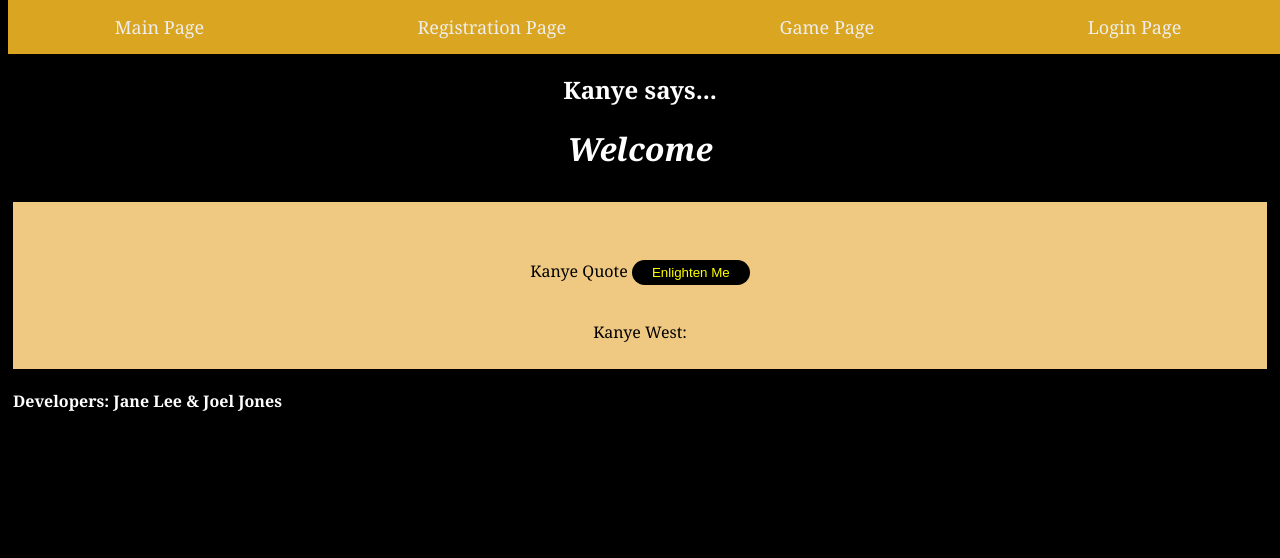
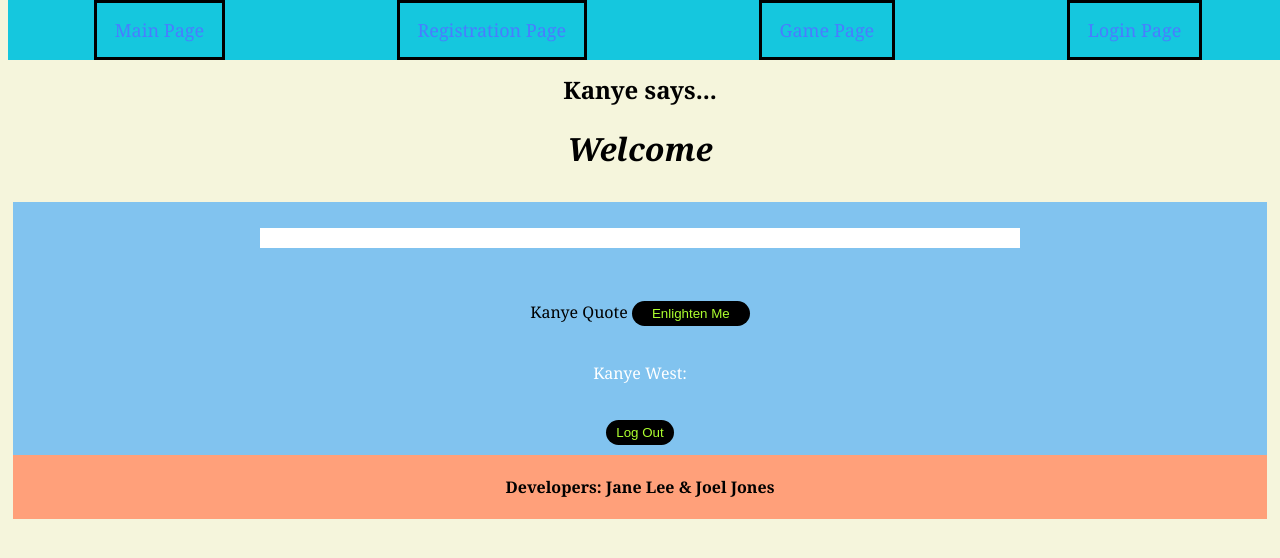
Before and after one commit to miihnu/cs2808-finalproject2022, a website: page public/views/index.html in a window 1280 px wide. Drawn offline with Linux system fonts and the light colour scheme; files that its build step writes are made by us from their sources; no server answers; files whose address does not match are found by name.

Commit message:
more changes + css change

```diff
--- a/public/styles/game.css
+++ b/public/styles/game.css
@@ -9,3 +9,6 @@
 nav {
     margin-bottom: 60px;
 }
+body {
+    background-color: beige;
+}
--- a/public/styles/index.css
+++ b/public/styles/index.css
@@ -1,7 +1,7 @@
 body {
     font-family: Georgia, serif, 'Times New Roman', Times;
-    background-color: black;
-    color: white;
+    background-color: beige;
+    color: black;
 }
 #container {
     display:flex;
@@ -11,12 +11,20 @@
 #container > div {
     padding: 10px;
 }
-#kanye-form-div, #quote-div, #quote {
-    background-color: rgb(239, 200, 129);
+
+#kanye-form-div, #quote-div, #quote, #log-out-div {
+    background-color: rgb(129, 195, 239);
     color: black;
     text-align: center;
     padding-bottom: 200px;
     padding-top: 200px;
+}
+#user-quote {
+    display: inline-block;
+    background-color: white;
+    text-decoration: solid;
+    padding: 10px 10px;
+    width: 60%;
 }
 #quote {
     color: white;
@@ -24,25 +32,28 @@
 #kanye {
     margin-top: 7px;
 }
-.kanye {
-    background-color: rgb(239, 200, 129);
-    color: black;
-    text-align: center;
-}
 #page-div {
     margin-top: 30px;
     text-align: center;
+    /* align-self: center;
+    justify-content: center;
+    display:inline-block;
+    width: 200px;
+    height: 200px;
+    background-color: white; */
 }
 #log-out-button {
-    display:block;
-    color: yellow;
+    display:flex;
+    color:greenyellow;
     background-color: black;
     border-radius: 20px;
-    border:5px solid rgb(239, 200, 129);
+    border:0px solid greenyellow;
     padding: 5px 10px;
     text-decoration: none;
     text-align: center;
     justify-content: center;
+    align-self: center;
+    margin: 0% auto;
 }
 #log-out-button:hover {
     cursor: pointer;
@@ -50,7 +61,7 @@
 }
 .button {
     display:inline;
-    color: yellow;
+    color: greenyellow;
     background-color: black;
     margin-top: 5px;
     border-radius: 20px;
@@ -64,3 +75,15 @@
     cursor: pointer;
     text-decoration: underline;
 }
+#log-out-div {
+    display:flex;
+    flex-direction: column;
+    justify-content: center;
+    align-items: center;
+}
+#footer {
+    width: 100%;
+    align-self: center;
+    background-color: lightsalmon;
+    text-align: center;
+}
--- a/public/styles/login.css
+++ b/public/styles/login.css
@@ -1,7 +1,7 @@
 body {
     font-family: Georgia, serif, 'Times New Roman', Times;
-    background-color: black;
-    color:white;
+    background-color: beige;
+    color:black;
 }
 #reg:hover {
     color: rgb(219, 211, 0);
@@ -32,13 +32,14 @@
 #container > div {
     padding: 10px;
 }
-#result-div {
+#result-div, #messageTwo {
     background-color: rgb(239, 200, 129);
     color: black;
     text-align: center;
     padding-top: 200px;
     padding-bottom: 1000px;
 }
+
 label {
     margin-right: 7px;
 }
@@ -68,17 +69,21 @@
     border-style: none;
 }
 #sign-out, #link {
-    display:inline;
+    display:inline-block;
     color: yellow;
     background-color: black;
     /* margin-top: 10px; */
     border-radius: 20px;
-    padding: 5px 10px;
+    padding: 5px;
     text-decoration: none;
     border-style: none;
     text-align: center;
+    width: 50px;
 }
 #sign-out:hover, #link:hover, input[type=submit]:hover {
     cursor: pointer;
     text-decoration: underline;
 }
+#message {
+    margin-right: 165px;
+}
--- a/public/styles/navbar.css
+++ b/public/styles/navbar.css
@@ -2,7 +2,7 @@
     display: flex;
     flex: 0 1 auto;
     overflow: hidden;
-    background-color: goldenrod;
+    background-color: rgb(21, 199, 222);
     position: fixed;
     top: 0;
     width: 100%;
@@ -11,12 +11,33 @@
 .nav a {
   float: left;
   display: block;
-    color: #eeeeee;
+  color: rgb(73, 125, 255);
+  text-align: center;
+  padding: 15px 18px;
+  text-decoration: none;
+  font-size: 18px;
+  border-style: solid;
+  border-color: black;
+}
+.nav a:hover {
+  color: black;
+}
+.footer {
+  display: flex;
+  flex: 0 1 auto;
+  overflow: hidden;
+  background-color: rgb(21, 199, 222);
+  position: fixed;
+  bottom: 0;
+  width: 100%;
+  justify-content: space-around;
+}
+.footer h4 {
+  /* float: left; */
+  display: block;
+  color: lightsalmon;
   text-align: center;
   padding: 15px 18px;
   text-decoration: none;
   font-size: 18px;
 }
-  .nav a:hover {
-    color: black;
-  }
--- a/public/styles/project.css
+++ b/public/styles/project.css
@@ -11,3 +11,7 @@
 #container {
     margin-top: 100px;
 }
+body {
+    background-color: beige;
+    color:black;
+}
--- a/public/styles/registration.css
+++ b/public/styles/registration.css
@@ -1,7 +1,7 @@
 body {
     font-family: Georgia, serif, 'Times New Roman', Times;
-    background-color: black;
-    color:white;
+    background-color: beige;;
+    color:black;
 }
 
 #container {
@@ -15,8 +15,9 @@
     padding: 10px;
 
 }
+
 #registration, #log-out {
-    background-color: rgb(239, 200, 129);
+    background-color: red;
     color: black;
     text-align: center;
 }
@@ -26,7 +27,8 @@
 #page-div {
     margin-top: 35px;
     text-align: center;
-    background-color: black;
+    background-color: white;;
+    color: black;
 }
 button {
     display:inline;
--- a/public/views/index.html
+++ b/public/views/index.html
@@ -20,9 +20,7 @@
             <h2>Kanye says...</h2>
             <h1 id="hello-user"><i>Welcome</i></h1>
         </div>
-        <div hidden id="log-out-div" >
-            <button id="log-out-button">Log Out</button>
-        </div>
+
         <div id="quote-div">
             <p class ="kanye" id="user-quote"></p>
         </div>
@@ -37,7 +35,10 @@
             <p class="kanye" id="kanyeQuote"></p>
             <button class = 'button' id="save-quote">Save Quote?</button>
         </div>
-        <footer>
+        <div hidden id="log-out-div" >
+            <button id="log-out-button">Log Out</button>
+        </div>
+        <footer id="footer">
             <h4 id="authors">
                 Developers: Jane Lee & Joel Jones
             </h4>
--- a/server.js
+++ b/server.js
@@ -17,12 +17,13 @@
     password:   "SQLTeam2021!",
     database:   "cs2803"
 });
-
+app.get("/", function(req, res) {
+    res.sendFile(__dirname + "/public/views/" + "index.html")
+})
 app.get("/update-authenticated", function(req, res) {
     authenticated = false;
     res.json({success: true})
 })
-
 app.get("/registration", function(req, res){
     res.sendFile(__dirname + "/public/views/" + "registration.html");
 })
```
Also changed, not shown: public/scripts/login.js (+14 -5 lines), public/views/login.html (+4 -0 lines). Lines whose indentation alone changed are shown as unchanged.
